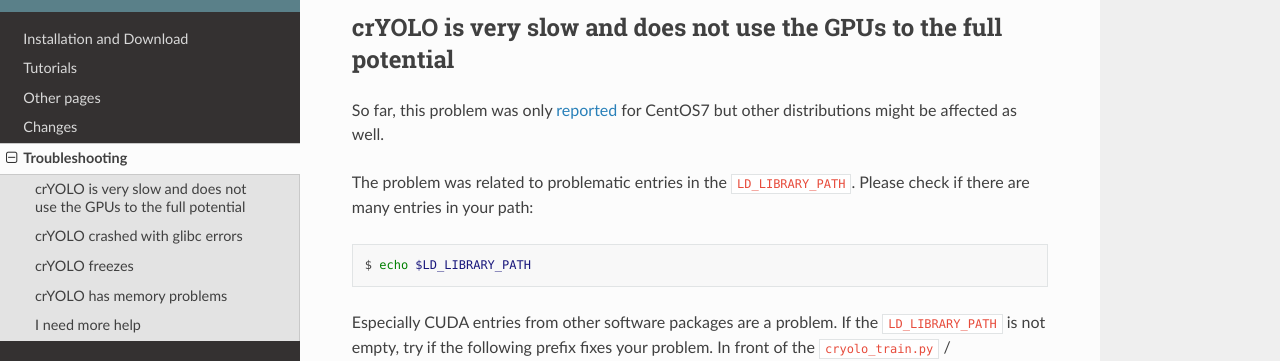
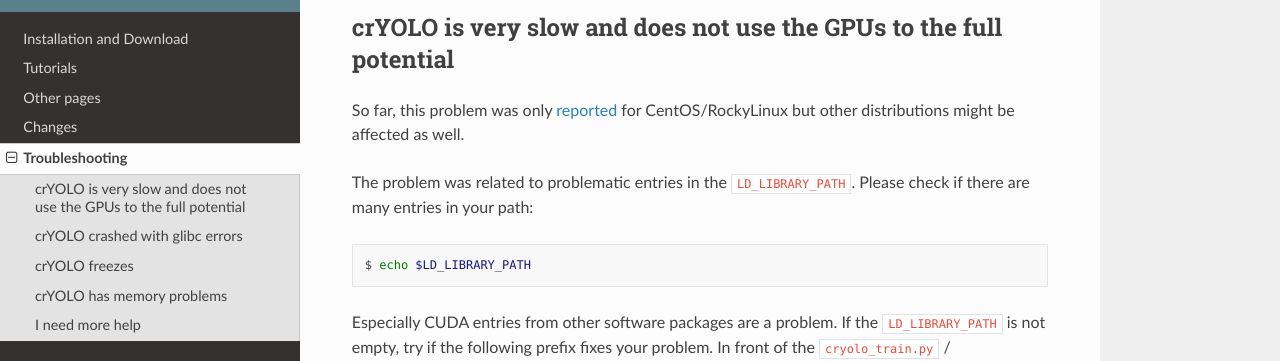
Before and after one commit to MPI-Dortmund/cryolo, a Sphinx documentation site: the page built from source/troubleshooting.rst, in a window 1280 px wide and 900 px high. Shown: the part 149-510 px from the top of the window. Built offline with Sphinx 7.4.7 and the Read the Docs theme 2.0.0, drawn with Linux system fonts in a browser that asks for light colours.

Commit message:
add rockylinux

```diff
--- a/source/troubleshooting.rst
+++ b/source/troubleshooting.rst
@@ -4,7 +4,7 @@
 crYOLO is very slow and does not use the GPUs to the full potential
 ^^^^^^^^^^^^^^^^^^^^^^^^^^^^^^^^^^^^^^^^^^^^^^^^^^^^^^^^^^^^^^^^^^^
 
-So far, this problem was only `reported <https://listserv.gwdg.de/pipermail/sphire/2022-August/001001.html>`_ for CentOS7 but other distributions might be affected as well.
+So far, this problem was only `reported <https://listserv.gwdg.de/pipermail/sphire/2022-August/001001.html>`_ for CentOS/RockyLinux but other distributions might be affected as well.
 
 The problem was related to problematic entries in the ``LD_LIBRARY_PATH``. Please check if there are many entries in your path:
 
```
